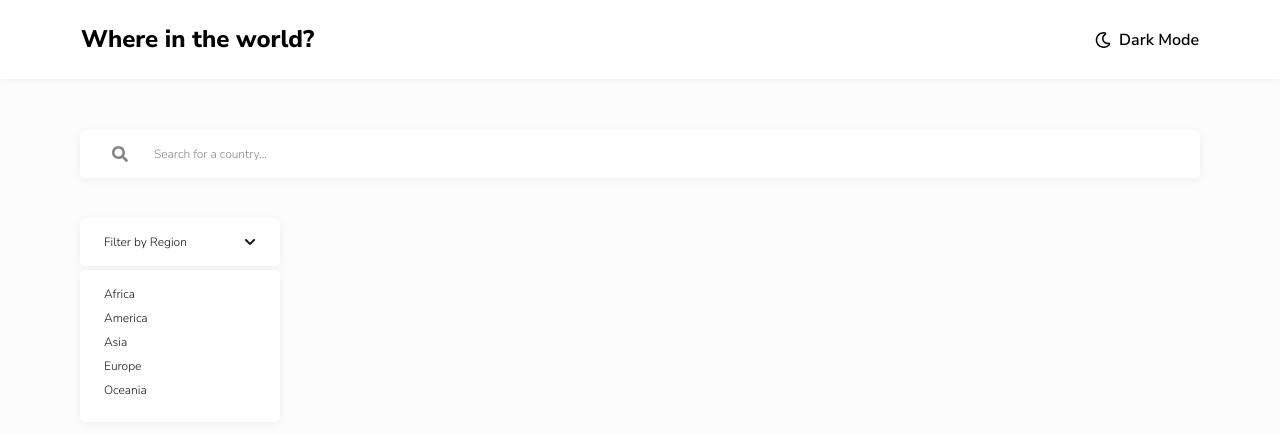
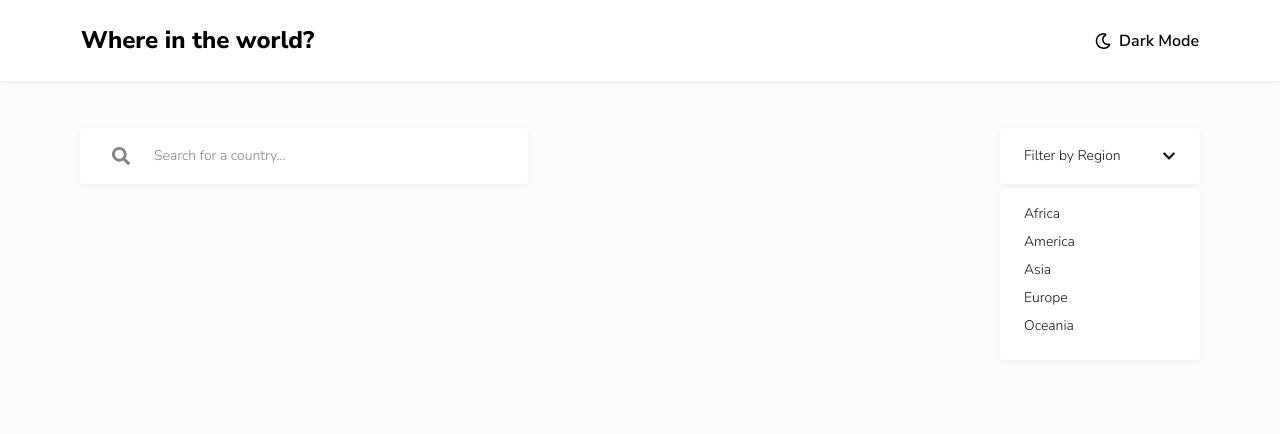
Before and after one commit to DJaye33/countries-app, a React (Create React App) app: page / in a window 1280 px wide. Shown: the top 434 px of the page. Built offline with nearby package versions, Linux system fonts and the light colour scheme.

Commit message:
add form reponsiveness

```diff
--- a/src/components/Header/Header.js
+++ b/src/components/Header/Header.js
@@ -12,6 +12,7 @@ const Header = () => {
     <header
       className={`Header Header--${context.theme === "dark" ? "dark" : ""}`}
     >
+      <nav className="Header__nav">
         <h1
           className={`Header__title Header__title--${
             context.theme === "dark" ? "dark" : ""
@@ -23,6 +24,7 @@ const Header = () => {
           {context.theme === "dark" ? <FaMoon /> : <FaRegMoon />}
           Dark Mode
         </ThemeBtn>
+      </nav>
     </header>
   );
 };
--- a/src/components/Header/Header.scss
+++ b/src/components/Header/Header.scss
@@ -1,7 +1,4 @@
 .Header {
-  display: flex;
-  justify-content: space-between;
-  align-items: center;
   overflow: hidden;
   position: fixed;
   top: 0;
@@ -9,11 +6,18 @@
   padding: 3rem 1.6rem;
   background-color: var(--color-pure-white);
   box-shadow: 0 0.2rem 0.4rem rgba(0, 0, 0, 0.0562443);
+  z-index: 2;
   transition: 0.3s;
 
   &--dark {
     background-color: var(--color-dark-blue);
     box-shadow: 0 0.2rem 0.4rem rgba(0, 0, 0, 0.0562443);
+  }
+
+  &__nav {
+    display: flex;
+    justify-content: space-between;
+    align-items: center;
   }
 
   &__title {
@@ -31,7 +35,12 @@
 /* Media Queries */
 @media (min-width: 768px) {
   .Header {
-    padding: 2.3rem 8.1rem;
+    padding: 2.4rem 8.1rem;
+
+    &__nav {
+      max-width: 1280px;
+      margin: auto;
+    }
 
     &__title {
       font-size: 2.4rem;
--- a/src/components/MainContainer/MainContainer.scss
+++ b/src/components/MainContainer/MainContainer.scss
@@ -1,5 +1,5 @@
 .MainContainer {
-    margin-top: 8.2rem;
+  margin-top: 8rem;
   padding: 2.4rem 1.6rem;
 }
 
--- a/src/components/MainForms/MainForms.js
+++ b/src/components/MainForms/MainForms.js
@@ -8,7 +8,7 @@ const MainForms = () => {
     <section className="MainForms">
       <form className="MainForms__country">
         <FaSearch className="MainForms__icon" />
-        <label>
+        <label className="MainForms__label">
           <input
             className="MainForms__input"
             type="text"
--- a/src/components/MainForms/MainForms.scss
+++ b/src/components/MainForms/MainForms.scss
@@ -13,6 +13,9 @@
       color: var(--color-light-mode-dark-gray);
     }
 
+    .MainForms__label {
+      width: 90%;
+
       .MainForms__input {
         border: none;
         outline: none;
@@ -20,9 +23,11 @@
         font-weight: 400;
         font-size: 1.2rem;
         line-height: 2rem;
+        width: 100%;
 
         &::placeholder {
           color: var(--color-light-mode-dark-gray);
+        }
       }
     }
   }
@@ -62,8 +67,49 @@
         font-size: 1.2rem;
         line-height: 1.6rem;
         color: var(--color-light-mode-dark-blue);
-        margin-bottom: .8rem;
+        margin-bottom: 0.8rem;
       }
     }
   }
 }
+
+/* Media Queries */
+@media (min-width: 1024px) {
+  .MainForms {
+    display: flex;
+    justify-content: space-between;
+    align-items: flex-start;
+    max-width: 1280px;
+    margin: auto;
+
+    .MainForms__icon {
+      font-size: 1.8rem;
+    }
+
+    .MainForms__label {
+      .MainForms__input {
+        margin-left: 2.4rem;
+        font-size: 1.4rem;
+      }
+    }
+
+    &__country {
+      width: 40%;
+      padding: 1.8rem 3.2rem;
+    }
+
+    &__region {
+      .MainForms__btn {
+        font-size: 1.4rem;
+        padding: 1.8rem 2.4rem;
+      }
+
+      .MainForms__links {
+        .MainForms__link {
+          font-size: 1.4rem;
+          line-height: 2rem;
+        }
+      }
+    }
+  }
+}
```
Lines whose indentation alone changed are shown as unchanged.
